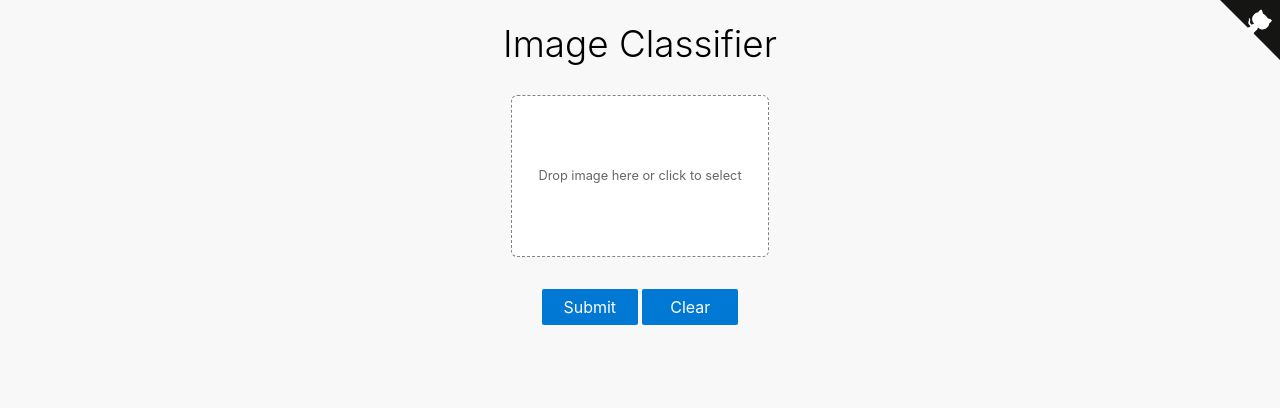
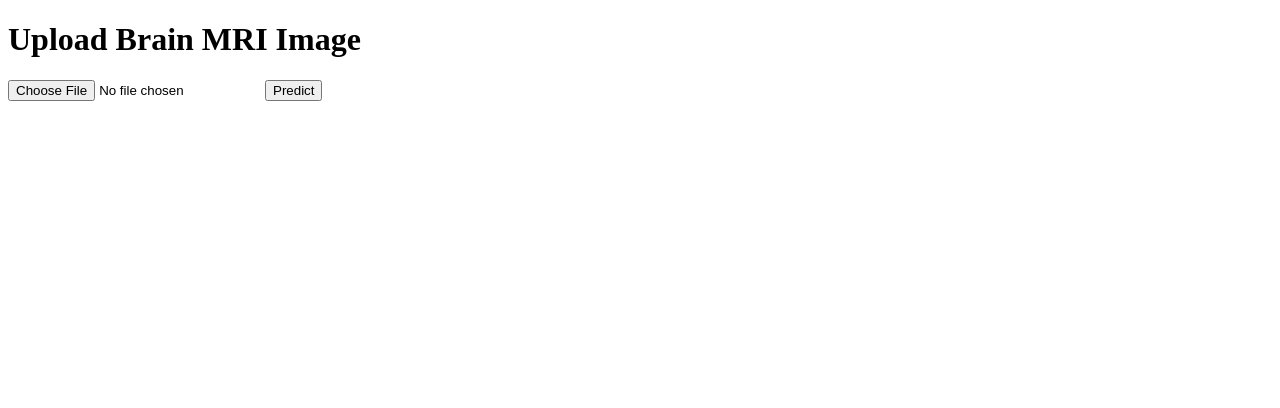
Before and after one commit to appu-ui/fetal-brain-health-classification, a Flask app: page / in a window 1280 px wide. Shown: the top 408 px of the page. Run offline with Flask 3, Linux system fonts and the light colour scheme.

Commit message:
Initial commit

```diff
--- a/app.py
+++ b/app.py
@@ -1,97 +1,65 @@
 import os
-import sys
-
-# Flask
-from flask import Flask, redirect, url_for, request, render_template, Response, jsonify, redirect
+from flask import Flask, request, render_template, jsonify
 from werkzeug.utils import secure_filename
 from gevent.pywsgi import WSGIServer
 
-# TensorFlow and tf.keras
-import tensorflow as tf
-from tensorflow import keras
+import numpy as np
+from PIL import Image
+from tensorflow.keras.models import load_model
 
-from tensorflow.keras.applications.imagenet_utils import preprocess_input, decode_predictions
-from tensorflow.keras.models import load_model
-from tensorflow.keras.preprocessing import image
+# Your class names in the order your model was trained on
+class_names = [
+    "anold-chiari-malformation",
+    "arachnoid-cyst",
+    "cerebellah-hypoplasia",
+    "colphocephaly",
+    "encephalocele",
+    "holoprosencephaly",
+    "hydracenphaly",
+    "intracranial-hemorrdge",
+    "intracranial-tumor",
+    "m-magna",
+    "mild-ventriculomegaly",
+    "moderate-ventriculomegaly",
+    "normal",
+    "polencephaly",
+    "severe-ventriculomegaly",
+    "vein-of-galen"
+] # <-- Replace with your actual class names
 
-# Some utilites
-import numpy as np
-from util import base64_to_pil
-
-
-# Declare a flask app
+# Flask app
 app = Flask(__name__)
 
-
-# You can use pretrained model from Keras
-# Check https://keras.io/applications/
-# or https://www.tensorflow.org/api_docs/python/tf/keras/applications
-
-from tensorflow.keras.applications.mobilenet_v2 import MobileNetV2
-model = MobileNetV2(weights='imagenet')
-
+# Load your trained model
+MODEL_PATH = 'models/best_model.keras'  # or 'models/model.h5'
+model = load_model(MODEL_PATH)
 print('Model loaded. Check http://127.0.0.1:5000/')
 
-
-# Model saved with Keras model.save()
-MODEL_PATH = 'models/your_model.h5'
-
-# Load your own trained model
-# model = load_model(MODEL_PATH)
-# model._make_predict_function()          # Necessary
-# print('Model loaded. Start serving...')
-
-
 def model_predict(img, model):
-    img = img.resize((224, 224))
-
-    # Preprocessing the image
-    x = image.img_to_array(img)
-    # x = np.true_divide(x, 255)
-    x = np.expand_dims(x, axis=0)
-
-    # Be careful how your trained model deals with the input
-    # otherwise, it won't make correct prediction!
-    x = preprocess_input(x, mode='tf')
-
+    img = img.convert('L')  # Convert to grayscale
+    img = img.resize((64, 64))
+    x = np.array(img) / 255.0
+    x = np.expand_dims(x, axis=-1)  # (64, 64, 1)
+    x = np.expand_dims(x, axis=0)   # (1, 64, 64, 1)
     preds = model.predict(x)
-    return preds
-
+    pred_idx = np.argmax(preds)
+    pred_class = class_names[pred_idx]
+    pred_proba = float(np.max(preds))
+    return pred_class, pred_proba
 
 @app.route('/', methods=['GET'])
 def index():
-    # Main page
     return render_template('index.html')
 
-
-@app.route('/predict', methods=['GET', 'POST'])
+@app.route('/predict', methods=['POST'])
 def predict():
-    if request.method == 'POST':
-        # Get the image from post request
-        img = base64_to_pil(request.json)
-
-        # Save the image to ./uploads
-        # img.save("./uploads/image.png")
-
-        # Make prediction
-        preds = model_predict(img, model)
-
-        # Process your result for human
-        pred_proba = "{:.3f}".format(np.amax(preds))    # Max probability
-        pred_class = decode_predictions(preds, top=1)   # ImageNet Decode
-
-        result = str(pred_class[0][0][1])               # Convert to string
-        result = result.replace('_', ' ').capitalize()
-
-        # Serialize the result, you can add additional fields
-        return jsonify(result=result, probability=pred_proba)
-
-    return None
-
+    if 'file' not in request.files:
+        return jsonify({'error': 'No file uploaded'}), 400
+    file = request.files['file']
+    img = Image.open(file.stream)
+    pred_class, pred_proba = model_predict(img, model)
+    return jsonify(result=pred_class, probability=round(pred_proba, 3))
 
 if __name__ == '__main__':
-    # app.run(port=5002, threaded=False)
-
-    # Serve the app with gevent
     http_server = WSGIServer(('0.0.0.0', 5000), app)
     http_server.serve_forever()
--- a/templates/index.html
+++ b/templates/index.html
@@ -1,32 +1,28 @@
-{% extends "base.html" %} {% block content %}
-
-<div class="main">
-  <div class="title">
-    <h3>Image Classifier</h3>
-    <!-- <p>
-      <small>A web app demo</small>
-    </p> -->
-  </div>
-
-  <div class="panel">
-    <input id="file-upload" class="hidden" type="file" accept="image/x-png,image/gif,image/jpeg" />
-    <label for="file-upload" id="file-drag" class="upload-box">
-      <div id="upload-caption">Drop image here or click to select</div>
-      <img id="image-preview" class="hidden" />
-    </label>
-  </div>
-  <div style="margin-bottom: 2rem;">
-    <input type="button" value="Submit" class="button" onclick="submitImage();" />
-    <input type="button" value="Clear" class="button" onclick="clearImage();" />
-  </div>
-
-  <div id="image-box">
-    <img id="image-display" />
-    <div id="pred-result" class="hidden"></div>
-    <svg id="loader" class="hidden" viewBox="0 0 32 32" width="32" height="32">
-      <circle id="spinner" cx="16" cy="16" r="14" fill="none"></circle>
-    </svg>
-  </div>
-</div>
-
-{% endblock %}
+<!doctype html>
+<html>
+  <head>
+    <title>Brain MRI Disease Prediction</title>
+  </head>
+  <body>
+    <h1>Upload Brain MRI Image</h1>
+    <form method="POST" action="/predict" enctype="multipart/form-data" id="upload-form">
+      <input type="file" name="file" accept="image/*" required>
+      <input type="submit" value="Predict">
+    </form>
+    <div id="result"></div>
+    <script>
+      // AJAX form submission to show result without reloading
+      document.getElementById('upload-form').onsubmit = async function(event) {
+        event.preventDefault();
+        const formData = new FormData(this);
+        const response = await fetch('/predict', { method: 'POST', body: formData });
+        const data = await response.json();
+        if (data.result) {
+          document.getElementById('result').innerHTML = `<h2>Prediction: ${data.result}</h2><p>Confidence: ${data.probability}</p>`;
+        } else {
+          document.getElementById('result').innerHTML = `<p style="color:red;">${data.error}</p>`;
+        }
+      };
+    </script>
+  </body>
+</html>
```
